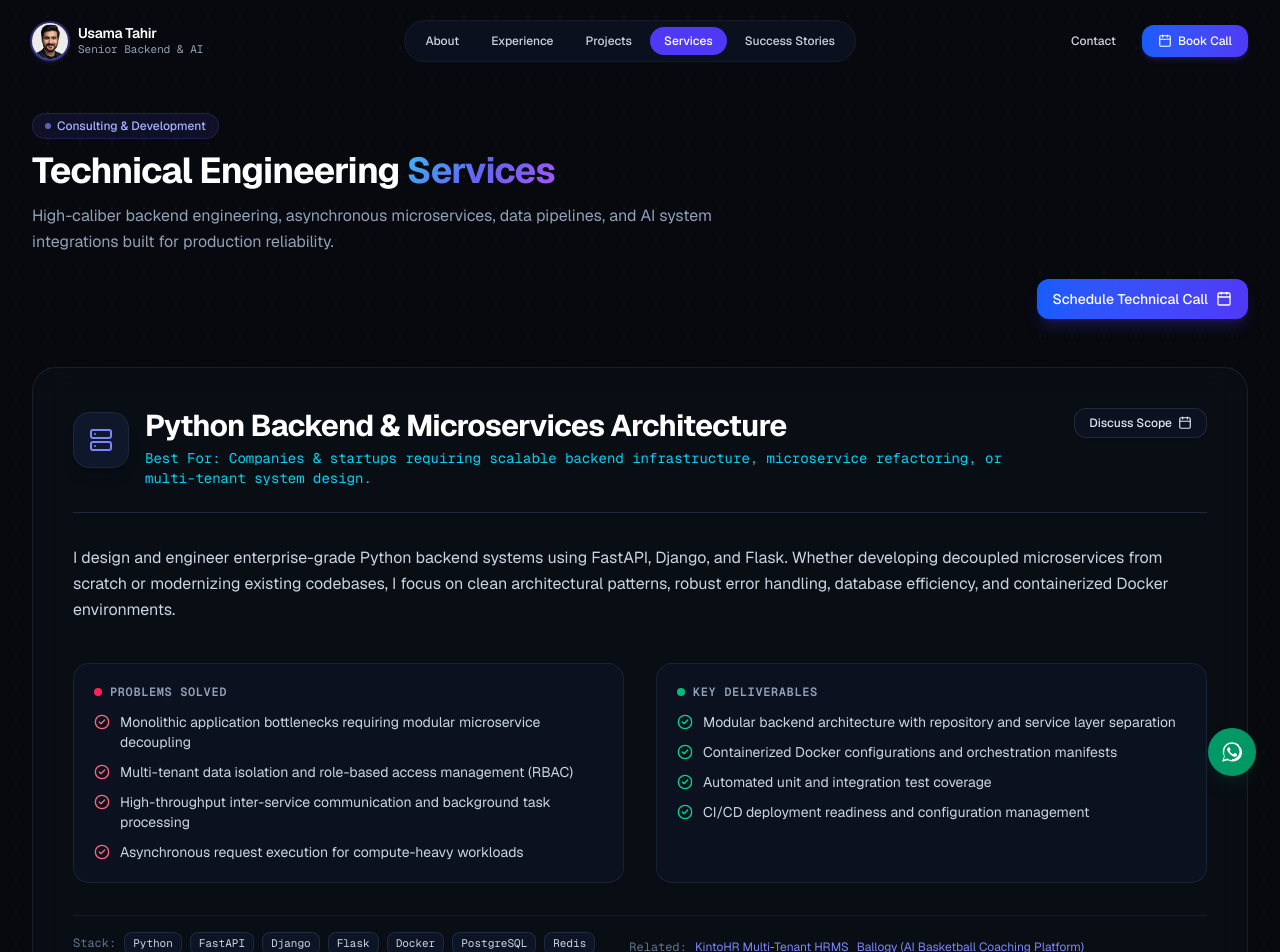
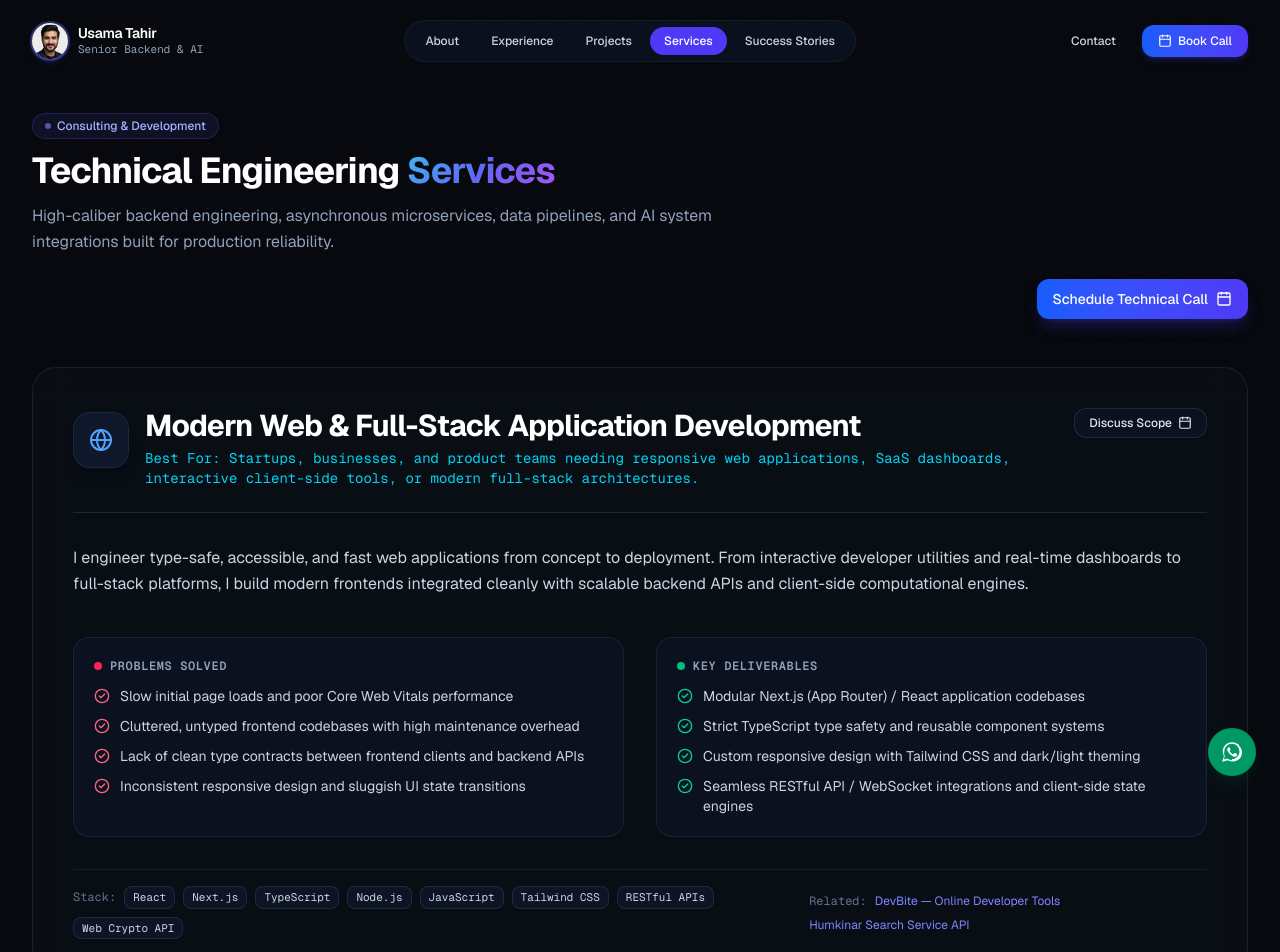
Before and after one commit to usama124/my-portfolio-nextjs, a Next.js app: page /services in a window 1280 px wide. Shown: the top 952 px of the page. Built offline with nearby package versions, Linux system fonts and the light colour scheme.

Commit message:
Updated tech stack and added web project as well

```diff
--- a/src/app/projects/page.tsx
+++ b/src/app/projects/page.tsx
@@ -7,12 +7,12 @@ import { projectsData } from "@/data/projects";
 
 export const metadata: Metadata = {
   title: "Engineering Projects | Usama Tahir — Python, AI & Full-Stack Systems",
-  description: "19+ real engineering projects by Usama Tahir (Osama Qureshi, osamacodes) — web crawlers, AI platform APIs, FastAPI microservices, ETL pipelines, and full-stack SaaS systems. Open source on GitHub.",
+  description: "20+ real engineering projects by Usama Tahir (Osama Qureshi, osamacodes) — modern Next.js/React web applications, web crawlers, AI platform APIs, FastAPI microservices, ETL pipelines, and full-stack SaaS systems.",
   keywords: ["Usama Tahir projects", "osamacodes GitHub", "Python microservices portfolio", "FastAPI projects", "AI engineering portfolio", "web crawler Python"],
   alternates: { canonical: "https://portfolio.devbite.dev/projects" },
   openGraph: {
     title: "Engineering Projects | Usama Tahir",
-    description: "19+ real-world engineering projects — Python backends, AI APIs, web crawlers, ETL pipelines, and SaaS systems.",
+    description: "20+ real-world engineering projects — modern Next.js web applications, Python backends, AI APIs, web crawlers, and ETL pipelines.",
     url: "https://portfolio.devbite.dev/projects",
     siteName: "Usama Tahir — Portfolio",
     images: [{ url: "/images/og-image.jpg", width: 1200, height: 630, alt: "Usama Tahir" }],
@@ -22,7 +22,7 @@ export const metadata: Metadata = {
   twitter: {
     card: "summary_large_image",
     title: "Engineering Projects | Usama Tahir",
-    description: "19+ real-world engineering projects — Python backends, AI APIs, web crawlers, ETL pipelines, and SaaS systems.",
+    description: "20+ real-world engineering projects — modern Next.js web applications, Python backends, AI APIs, web crawlers, and ETL pipelines.",
     creator: "@osamacodes",
     images: ["/images/og-image.jpg"],
   },
@@ -36,7 +36,7 @@ export default function ProjectsPage() {
           badge="Verified Works"
           title="Engineering Projects &"
           highlightedTitle="Systems"
-          description="Explore 19+ systems spanning Python backend microservices, real-time web crawlers, AI platform APIs, and automated data engineering pipelines."
+          description="Explore 20+ production systems and web applications spanning modern Next.js/React frontends, Python backend microservices, web crawlers, AI platform APIs, and data pipelines."
         />
 
         {/* Interactive Filter and Project Grid */}
--- a/src/app/services/page.tsx
+++ b/src/app/services/page.tsx
@@ -8,6 +8,7 @@ import {
   Search,
   Cpu,
   Layers,
+  Globe,
   CheckCircle2,
   Calendar,
 } from "lucide-react";
@@ -44,6 +45,8 @@ export const metadata: Metadata = {
 export default function ServicesPage() {
   const getServiceIcon = (iconName: string) => {
     switch (iconName) {
+      case "Globe":
+        return <Globe className="w-6 h-6 text-blue-400" />;
       case "Server":
         return <Server className="w-6 h-6 text-indigo-400" />;
       case "Code":
--- a/src/components/sections/expertise.tsx
+++ b/src/components/sections/expertise.tsx
@@ -6,6 +6,7 @@ import {
   Search,
   Cpu,
   Layers,
+  Globe,
   ArrowRight,
 } from "lucide-react";
 import Link from "next/link";
@@ -14,6 +15,16 @@ import { SectionHeading } from "@/components/ui/section-heading";
 import { TechBadge } from "@/components/ui/tech-badge";
 
 const expertisePillars = [
+  {
+    icon: Globe,
+    iconColor: "text-blue-400",
+    bgGradient: "from-blue-500/10 to-transparent",
+    title: "Web & Full-Stack Development",
+    description:
+      "Engineering modern, type-safe, and responsive web applications with React, Next.js (App Router), TypeScript, Tailwind CSS, and Node.js with high Core Web Vitals performance.",
+    technologies: ["React", "Next.js", "TypeScript", "Node.js", "Tailwind CSS", "Full-Stack"],
+    link: "/services#modern-web-development",
+  },
   {
     icon: Server,
     iconColor: "text-indigo-400",
--- a/src/components/sections/featured-projects.tsx
+++ b/src/components/sections/featured-projects.tsx
@@ -23,7 +23,7 @@ export function FeaturedProjectsSection() {
           />
 
           <Button href="/projects" variant="glass" size="md" icon={ArrowRight}>
-            View All 19 Projects
+            {`View All ${projectsData.length} Projects`}
           </Button>
         </div>
 
@@ -39,7 +39,7 @@ export function FeaturedProjectsSection() {
             className="inline-flex items-center gap-2 px-6 py-3 rounded-xl bg-slate-900/90 border border-slate-700/80 text-sm font-medium text-slate-200 hover:text-white hover:border-indigo-500/40 transition-all hover:bg-slate-800 shadow-sm"
           >
             <Sparkles className="w-4 h-4 text-indigo-400" />
-            <span>Explore the complete 19-project catalog & source repositories</span>
+            <span>{`Explore the complete ${projectsData.length}-project catalog & applications`}</span>
             <ArrowRight className="w-4 h-4 text-slate-400" />
           </Link>
         </div>
--- a/src/components/sections/hero.tsx
+++ b/src/components/sections/hero.tsx
@@ -9,6 +9,7 @@ import {
   Cpu,
   Database,
   Terminal,
+  Globe,
 } from "lucide-react";
 import { GithubIcon, LinkedinIcon, TwitterIcon } from "@/components/ui/icons";
 import { Container } from "@/components/layout/container";
@@ -46,7 +47,7 @@ export function HeroSection() {
 
             {/* Value proposition paragraph */}
             <p className="text-slate-300 text-base sm:text-lg leading-relaxed max-w-2xl">
-              Specializing in scalable Python backends, high-throughput microservices, robust REST APIs, and automated data engineering pipelines with over 6 years of verified engineering experience.
+              Specializing in modern full-stack web applications (React, Next.js, TypeScript), scalable Python microservices, REST APIs, and production AI integrations with over 6 years of verified engineering experience.
             </p>
 
             {/* Quick Metrics Bar */}
@@ -56,12 +57,12 @@ export function HeroSection() {
                 <span className="text-xs text-slate-400">Engineering Experience</span>
               </div>
               <div className="p-3 rounded-xl bg-slate-900/60 border border-slate-800">
-                <span className="block text-xl font-bold font-mono text-indigo-400">19+ Systems</span>
-                <span className="text-xs text-slate-400">Projects & Microservices</span>
+                <span className="block text-xl font-bold font-mono text-indigo-400">20+ Projects</span>
+                <span className="text-xs text-slate-400">Web Apps & Systems</span>
               </div>
               <div className="col-span-2 sm:col-span-1 p-3 rounded-xl bg-slate-900/60 border border-slate-800">
-                <span className="block text-xl font-bold font-mono text-cyan-400">FastAPI & Django</span>
-                <span className="text-xs text-slate-400">Core Backend Stack</span>
+                <span className="block text-xl font-bold font-mono text-cyan-400">Next.js & Python</span>
+                <span className="text-xs text-slate-400">Full-Stack & Backend</span>
               </div>
             </div>
 
@@ -163,20 +164,20 @@ export function HeroSection() {
                   </div>
                   <div className="grid grid-cols-2 gap-2 text-xs text-slate-300">
                     <div className="flex items-center gap-2 p-2 rounded-lg bg-slate-800/50 border border-slate-700/50">
+                      <Globe className="w-3.5 h-3.5 text-blue-400" />
+                      <span>React / Next.js</span>
+                    </div>
+                    <div className="flex items-center gap-2 p-2 rounded-lg bg-slate-800/50 border border-slate-700/50">
                       <Server className="w-3.5 h-3.5 text-indigo-400" />
                       <span>Python Backends</span>
                     </div>
                     <div className="flex items-center gap-2 p-2 rounded-lg bg-slate-800/50 border border-slate-700/50">
                       <Cpu className="w-3.5 h-3.5 text-cyan-400" />
-                      <span>AI Model APIs</span>
+                      <span>AI Integrations</span>
                     </div>
                     <div className="flex items-center gap-2 p-2 rounded-lg bg-slate-800/50 border border-slate-700/50">
                       <Database className="w-3.5 h-3.5 text-emerald-400" />
-                      <span>PostgreSQL / Redis</span>
-                    </div>
-                    <div className="flex items-center gap-2 p-2 rounded-lg bg-slate-800/50 border border-slate-700/50">
-                      <Terminal className="w-3.5 h-3.5 text-amber-400" />
-                      <span>ETL & Scraping</span>
+                      <span>TypeScript / Node</span>
                     </div>
                   </div>
                 </div>
--- a/src/components/sections/services-preview.tsx
+++ b/src/components/sections/services-preview.tsx
@@ -1,6 +1,6 @@
 import React from "react";
 import Link from "next/link";
-import { Server, Code, Database, Search, ArrowRight, CheckCircle2 } from "lucide-react";
+import { Server, Code, Database, Search, Globe, ArrowRight, CheckCircle2 } from "lucide-react";
 import { Container } from "@/components/layout/container";
 import { SectionHeading } from "@/components/ui/section-heading";
 import { Button } from "@/components/ui/button";
@@ -9,6 +9,8 @@ import { servicesData } from "@/data/services";
 export function ServicesPreviewSection() {
   const getServiceIcon = (iconName: string) => {
     switch (iconName) {
+      case "Globe":
+        return <Globe className="w-5 h-5 text-blue-400" />;
       case "Server":
         return <Server className="w-5 h-5 text-indigo-400" />;
       case "Code":
--- a/src/data/profile.ts
+++ b/src/data/profile.ts
@@ -5,12 +5,12 @@ export const profileData: ProfileData = {
   preferredName: "Usama Tahir",
   aliases: ["Osama Tahir", "Usama Qureshi", "Osama Qureshi", "Usama Tahir Qureshi", "osamacodes"],
   title: "Senior Software Engineer & AI Engineer",
-  headline: "Specializing in High-Performance Python Backends, Microservices Architecture, and AI Integrations.",
-  shortBio: "Senior Software Engineer and AI Engineer with over 6 years of experience engineering scalable backend systems, robust microservices, real-time data pipelines, and RESTful APIs using Python, Django, FastAPI, and Flask.",
+  headline: "Specializing in Scalable Full-Stack Web Applications, Next.js & React, High-Performance Python Backends, and AI Integrations.",
+  shortBio: "Senior Software Engineer and AI Engineer with over 6 years of experience engineering modern full-stack web applications (React, Next.js, TypeScript, Node.js), scalable backend systems, robust microservices, real-time data pipelines, and RESTful APIs.",
   longBio: [
-    "I am Usama Tahir (also known as Osama Tahir Qureshi), a Senior Software Engineer and AI Engineer based in Lahore, Pakistan. Over the past 6+ years, I have architected and delivered enterprise-grade backend systems, distributed microservices, and specialized data engineering solutions across diverse domains.",
-    "My technical core centers on high-throughput API design, database modeling and query optimization in PostgreSQL, real-time search indexing with Apache Solr, distributed task execution, and integrating machine learning models (NLP sentiment analysis, OCR, STT, and anomaly detection) into resilient production platforms.",
-    "Currently, I serve as a Senior Software Engineer at FiveRivers Technologies, leading backend engineering on data engineering and ETL infrastructure, high-concurrency microservices, and cloud-integrated systems."
+    "I am Usama Tahir (also known as Osama Tahir Qureshi), a Senior Software Engineer and AI Engineer based in Lahore, Pakistan. Over the past 6+ years, I have architected and delivered enterprise-grade web applications, distributed microservices, and specialized data engineering solutions across diverse domains.",
+    "My technical competence bridges modern full-stack development—building responsive, type-safe, and high-performance frontend interfaces with React, Next.js, TypeScript, and Node.js—with robust backend engineering. My core centers on high-throughput API design, database modeling and query optimization in PostgreSQL, real-time search indexing with Apache Solr, distributed task execution, and integrating machine learning models into resilient production platforms.",
+    "Currently, I serve as a Senior Software Engineer at FiveRivers Technologies, leading backend engineering on data pipelines and ETL infrastructure, high-concurrency microservices, full-stack systems, and cloud-integrated platforms."
   ],
   location: {
     city: "Lahore",
@@ -28,18 +28,22 @@ export const profileData: ProfileData = {
   resume: {
     filename: "Usama-Tahir-Python-Resume-20251118.pdf",
     path: "/images/Usama-Tahir-Python-Resume-20251118.pdf",
-    updatedLabel: "Python Backend & AI Resume",
+    updatedLabel: "Software Engineering & AI Resume",
   },
   stats: {
     yearsOfExperience: "6+",
-    projectsDelivered: "19+",
-    coreFocus: "Python Backend & Microservices",
+    projectsDelivered: "20+",
+    coreFocus: "Full-Stack, Python Backends & AI",
     availability: "Available for Senior Roles & Consulting",
   },
   skillsHierarchy: [
     {
-      category: "Backend & Frameworks",
-      skills: ["Python", "FastAPI", "Django", "Django REST Framework", "Flask", "RESTful APIs", "Microservices Architecture"],
+      category: "Web & Full-Stack Development",
+      skills: ["React", "Next.js", "TypeScript", "JavaScript (ES6+)", "Node.js", "Tailwind CSS", "HTML5/CSS3", "REST APIs", "Web Crypto API", "Client-Side Engines"],
+    },
+    {
+      category: "Backend & Microservices",
+      skills: ["Python", "FastAPI", "Django", "Django REST Framework", "Flask", "Microservices Architecture", "Asynchronous Programming"],
     },
     {
       category: "Databases & Caching",
@@ -57,9 +61,5 @@ export const profileData: ProfileData = {
       category: "DevOps, Cloud & Tooling",
       skills: ["Docker", "Kubernetes", "AWS (EC2, RDS, S3, SES, Lambda, CloudFront)", "CI/CD (Jenkins, GitHub Actions)", "Linux OS", "Git", "Postman", "Insomnia"],
     },
-    {
-      category: "Frontend & Integrations",
-      skills: ["React.js", "Tailwind CSS", "HTML5/CSS3", "Stripe API", "Twilio API", "DirectAdmin"],
-    },
   ],
 };
--- a/src/data/projects.ts
+++ b/src/data/projects.ts
@@ -1,6 +1,39 @@
 import { Project } from "@/types";
 
 export const projectsData: Project[] = [
+  {
+    slug: "devbite-tools",
+    title: "DevBite — Online Developer Tools",
+    tagline: "Free, fast, and privacy-first web developer toolbox featuring 110+ client-side utilities.",
+    description:
+      "Architected and built DevBite (devbite.dev), an online developer platform featuring 110+ interactive utility tools spanning JSON formatting, regex validation, UUID generation, Base64 & Hex encoding, SQL manipulation, cryptographic hashing, and data transformation. Built 100% client-side with zero server telemetry for absolute data privacy.",
+    category: "web-applications",
+    categoryLabel: "Web Applications & Full-Stack",
+    technologies: ["React", "Next.js", "TypeScript", "Tailwind CSS", "Node.js", "Web Crypto API", "Web Workers", "Lucide Icons"],
+    featured: true,
+    liveUrl: "https://devbite.dev",
+    role: "Creator & Lead Full-Stack Engineer",
+    period: "2025 – Present",
+    highlights: [
+      "Engineered 110+ interactive developer utilities operating 100% in-browser with zero server data transfer.",
+      "Implemented a dynamic theming system supporting multi-palette themes (Indigo, Ocean, Emerald), customizable typography, and system dark/light modes.",
+      "Integrated global keyboard shortcut navigation and instant command palette (Cmd+K) for rapid tool discovery.",
+      "Achieved sub-millisecond execution speeds utilizing pure TypeScript parsing engines and native Web Crypto APIs."
+    ],
+    architectureOverview:
+      "A modern Next.js (App Router) single-page and multi-route architecture powered by React Server Components, client-side utility engines, localized storage synchronization, and modular tool registry abstractions. Employs browser-native Web Crypto APIs and Web Workers for high-throughput client-side computation.",
+    keyFeatures: [
+      "110+ categorized developer tools: Text, JSON, Encoding, Security, SQL, Data/CSV, and File utilities",
+      "100% Client-Side Privacy: zero backend data transmission or telemetry",
+      "Command Palette (Cmd+K) and real-time fuzzy search across the complete tool registry",
+      "Customizable themes, palettes, font families, and interface density settings",
+      "Modern responsive UI with glassmorphic accents, clean typography, and accessibility"
+    ],
+    challengesSolved: [
+      "Engineered complex client-side parsing algorithms (JSON diffs, SQL dialect formatters, CSV tabular profilers) to execute reliably within the browser environment.",
+      "Designed a pluggable, scalable tool architecture allowing rapid creation of new tools with unified state management, clipboard workflows, and error boundaries."
+    ]
+  },
   {
     slug: "humkinar-web-crawler",
     title: "Humkinar Web Crawler",
--- a/src/data/services.ts
+++ b/src/data/services.ts
@@ -1,6 +1,30 @@
 import { ServiceItem } from "@/types";
 
 export const servicesData: ServiceItem[] = [
+  {
+    id: "modern-web-development",
+    title: "Modern Web & Full-Stack Application Development",
+    shortDescription:
+      "Production-ready, responsive web applications built with React, Next.js (App Router), TypeScript, Tailwind CSS, and Node.js.",
+    fullDescription:
+      "I engineer type-safe, accessible, and fast web applications from concept to deployment. From interactive developer utilities and real-time dashboards to full-stack platforms, I build modern frontends integrated cleanly with scalable backend APIs and client-side computational engines.",
+    iconName: "Globe",
+    targetAudience: "Startups, businesses, and product teams needing responsive web applications, SaaS dashboards, interactive client-side tools, or modern full-stack architectures.",
+    problemsSolved: [
+      "Slow initial page loads and poor Core Web Vitals performance",
+      "Cluttered, untyped frontend codebases with high maintenance overhead",
+      "Lack of clean type contracts between frontend clients and backend APIs",
+      "Inconsistent responsive design and sluggish UI state transitions"
+    ],
+    deliverables: [
+      "Modular Next.js (App Router) / React application codebases",
+      "Strict TypeScript type safety and reusable component systems",
+      "Custom responsive design with Tailwind CSS and dark/light theming",
+      "Seamless RESTful API / WebSocket integrations and client-side state engines"
+    ],
+    technologies: ["React", "Next.js", "TypeScript", "Node.js", "JavaScript", "Tailwind CSS", "RESTful APIs", "Web Crypto API"],
+    relatedProjectSlugs: ["devbite-tools", "humkinar-search-service"]
+  },
   {
     id: "backend-microservices",
     title: "Python Backend & Microservices Architecture",
```
